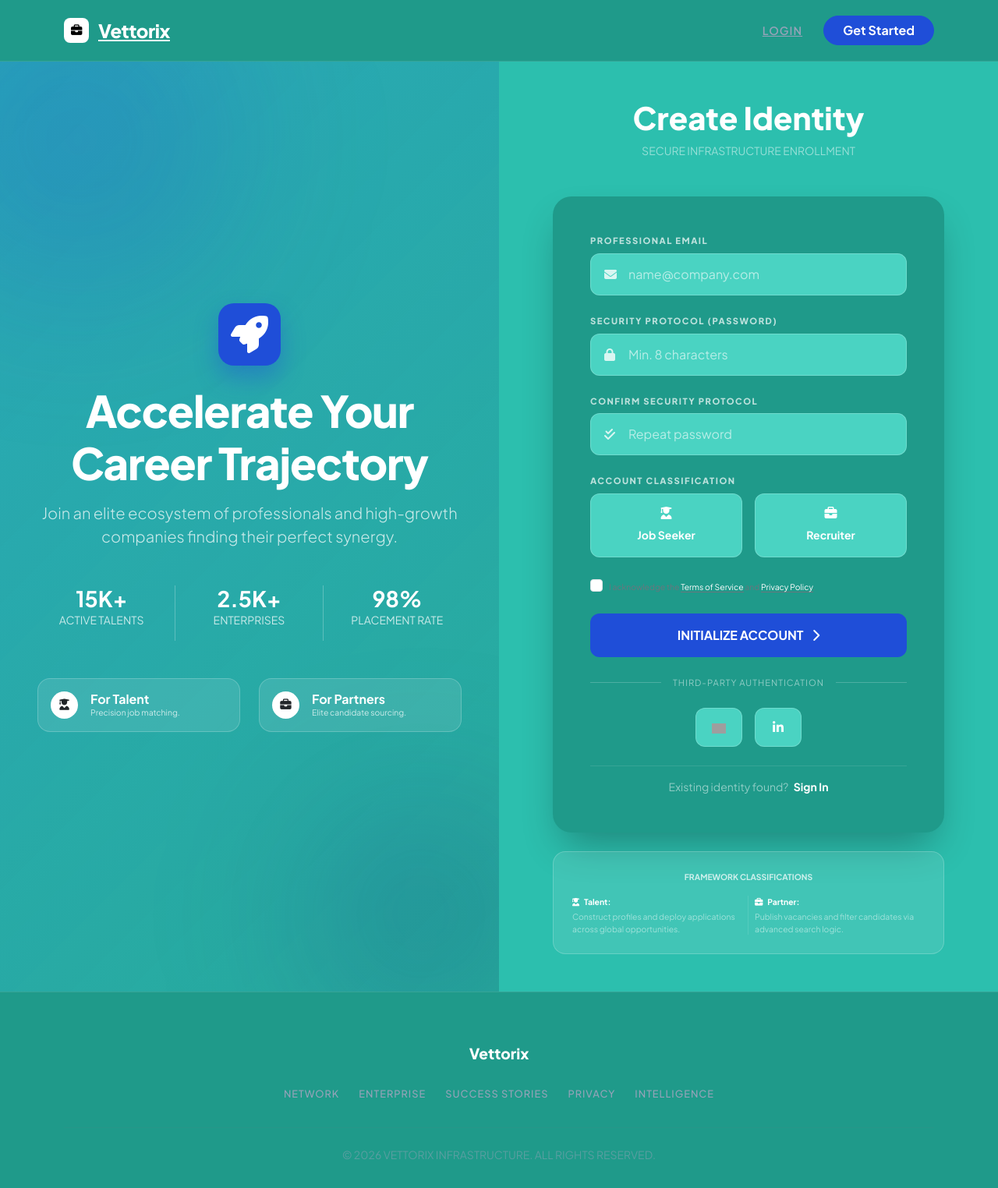
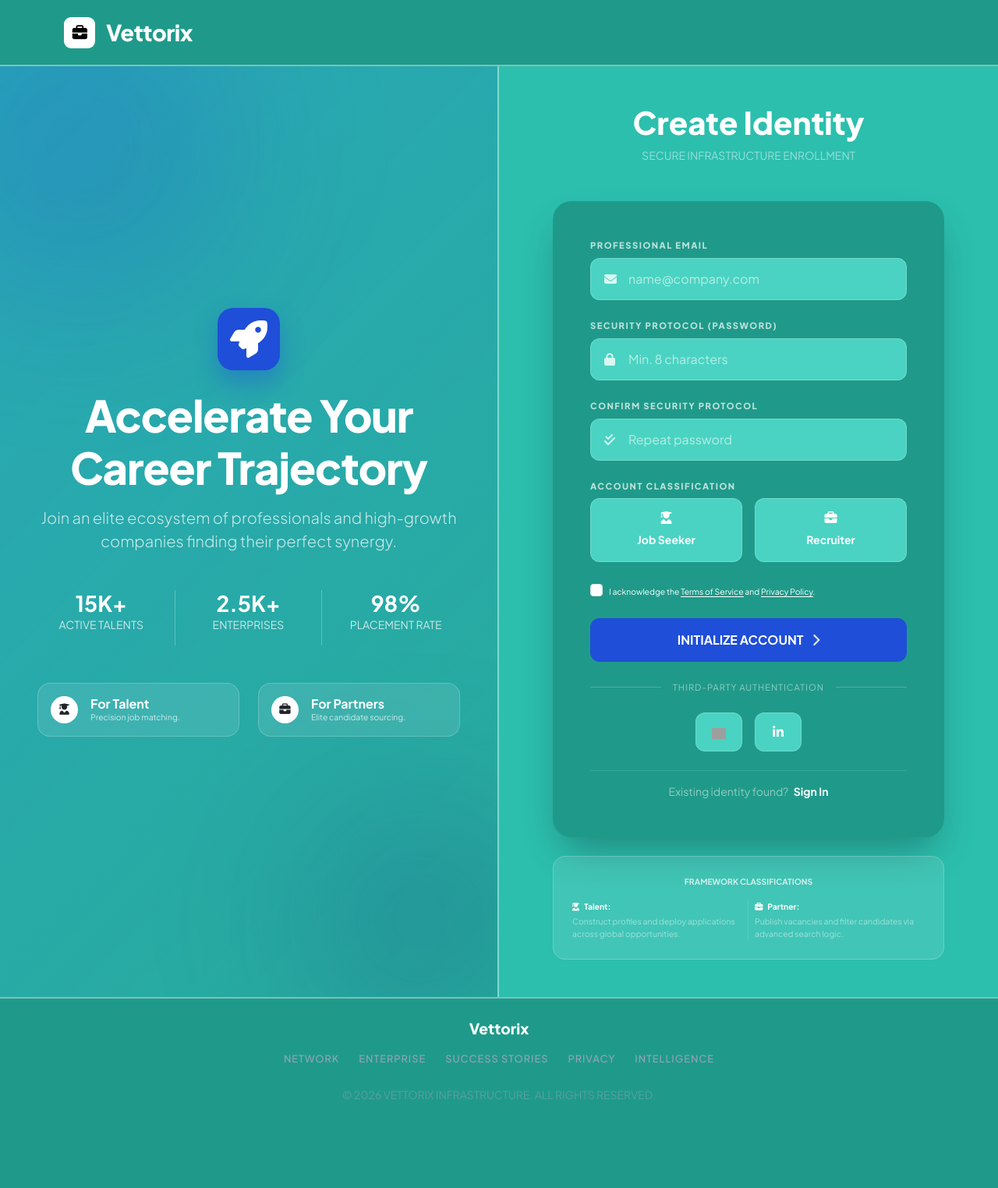
Before and after one commit to RootRace/demo-job-portal-application, a Flask app: page /register in a window 1280 px wide. Shown: the whole page at 78% size. After the commit the page ends 1410 px from the top, so only its background shows below. Run offline with Flask 3, Linux system fonts and the light colour scheme; grey boxes are pictures that could not be loaded.

Commit message:
style: update executive branding with refined layout, typography, and footer adjustments

```diff
--- a/app/templates/base.html
+++ b/app/templates/base.html
@@ -42,24 +42,25 @@
 
         .navbar-brand-exec {
             font-weight: 800;
-            font-size: 1.5rem;
+            font-size: 1.8rem;
             color: #fff !important;
             letter-spacing: -0.5px;
             display: flex;
             align-items: center;
-            gap: 12px;
+            gap: 14px;
+            text-decoration: none !important;
         }
 
         .brand-icon {
             background: #fff;
             color: #000;
-            width: 32px;
-            height: 32px;
+            width: 40px;
+            height: 40px;
             display: flex;
             align-items: center;
             justify-content: center;
-            border-radius: 8px;
-            font-size: 0.9rem;
+            border-radius: 9px;
+            font-size: 1.2rem;
         }
 
         .nav-link-exec {
@@ -70,6 +71,7 @@
             letter-spacing: 1px;
             padding: 0.5rem 1.2rem !important;
             transition: color 0.3s ease;
+            text-decoration: none !important;
         }
 
         .nav-link-exec:hover, .nav-link-exec.active {
@@ -128,7 +130,7 @@
         .footer-exec {
             background: var(--exec-teal-dark);
             color: var(--text-muted);
-            padding: 4rem 0 2rem;
+            padding: 1.5rem 0 0.5rem;
             border-top: 1px solid var(--exec-border);
         }
 
@@ -136,9 +138,11 @@
             color: #fff;
             font-weight: 800;
             font-size: 1.2rem;
-            margin-bottom: 1.5rem;
+            margin-bottom: 0.75rem;
             display: block;
             text-decoration: none;
+            pointer-events: none;
+            cursor: default;
         }
 
         .footer-nav-links {
@@ -147,7 +151,7 @@
             display: flex;
             gap: 25px;
             justify-content: center;
-            margin-bottom: 2rem;
+            margin-bottom: 1rem;
         }
 
         .footer-nav-links a {
@@ -157,7 +161,8 @@
             font-weight: 500;
             text-transform: uppercase;
             letter-spacing: 1px;
-            transition: color 0.2s;
+            pointer-events: none;
+            cursor: default;
         }
 
         .footer-nav-links a:hover {
@@ -259,15 +264,6 @@
                                 <i class="fas fa-power-off me-2 small"></i>Logout
                             </a>
                         </li>
-                    {% else %}
-                        <li class="nav-item">
-                            <a class="nav-link-exec" href="{{ url_for('auth.login') }}">Login</a>
-                        </li>
-                        <li class="nav-item ms-lg-2">
-                            <a class="btn btn-light fw-bold px-4 rounded-pill" href="{{ url_for('auth.register') }}">
-                                Get Started
-                            </a>
-                        </li>
                     {% endif %}
                 </ul>
             </div>
@@ -304,7 +300,7 @@
                 <li><a href="#">Intelligence</a></li>
             </ul>
 
-            <div class="pt-4 border-top border-secondary border-opacity-10 mt-4">
+            <div class="pt-2 border-top border-secondary border-opacity-10 mt-2">
                 <p class="small text-uppercase tracking-widest opacity-50 mb-0">
                     &copy; 2026 Vettorix Infrastructure. All Rights Reserved.
                 </p>
--- a/app/templates/register.html
+++ b/app/templates/register.html
@@ -119,8 +119,8 @@
 
                 <div class="mb-4 form-check custom-check">
                   <input type="checkbox" class="form-check-input" id="terms" required />
-                  <label class="form-check-label x-small text-secondary" for="terms">
-                    I acknowledge the <a href="#" class="text-white text-decoration-none border-bottom border-secondary">Terms of Service</a> and <a href="#" class="text-white text-decoration-none border-bottom border-secondary">Privacy Policy</a>.
+                  <label class="form-check-label x-small text-white" for="terms">
+                    I acknowledge the <a href="#" class="text-white text-decoration-none border-bottom border-white">Terms of Service</a> and <a href="#" class="text-white text-decoration-none border-bottom border-white">Privacy Policy</a>.
                   </label>
                 </div>
 
@@ -177,10 +177,11 @@
   }
 
   /* Layout & Branding */
-  .main-wrapper { padding-bottom: 0 !important; }
+  body, .main-wrapper { padding-bottom: 0 !important; background-color: var(--exec-teal) !important; }
+  .navbar-executive { border-bottom: 2px solid rgba(255, 255, 255, 0.4) !important; }
+  .footer-exec { border-top: 2px solid rgba(255, 255, 255, 0.4) !important; }
+  .branding-column { border-right: 2px solid rgba(255, 255, 255, 0.4) !important; background-color: var(--exec-teal); color: white; }
   .register-section { background-color: var(--exec-teal); font-family: 'Plus Jakarta Sans', sans-serif; }
-  .bg-form-teal { background-color: var(--exec-teal); }
-  .branding-column { background-color: var(--exec-teal); color: white; }
   .overlay {
     position: absolute; top:0; left:0; width:100%; height:100%;
     background: linear-gradient(135deg, rgba(31,78,216,0.2) 0%, rgba(0,0,0,0.1) 100%);
```
Also changed, not shown: app/templates/login.html (+4 -3 lines).
